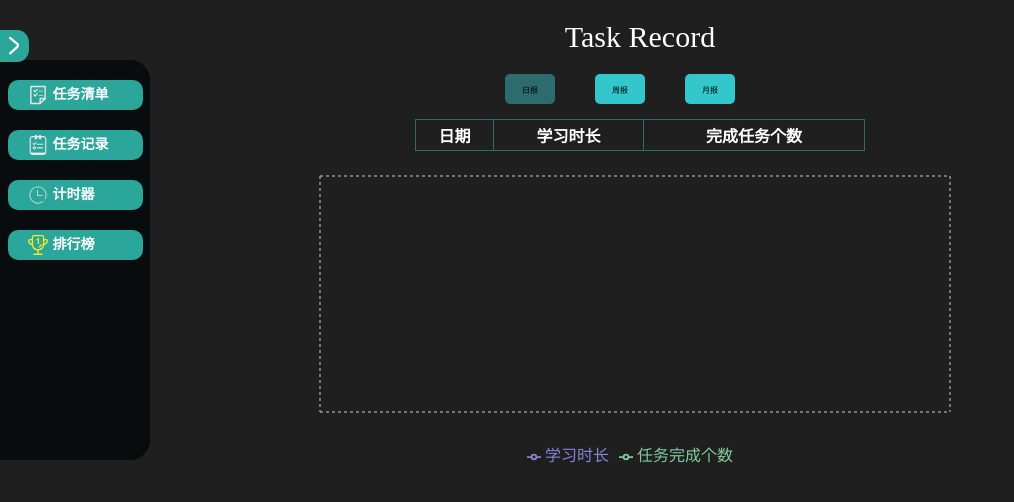
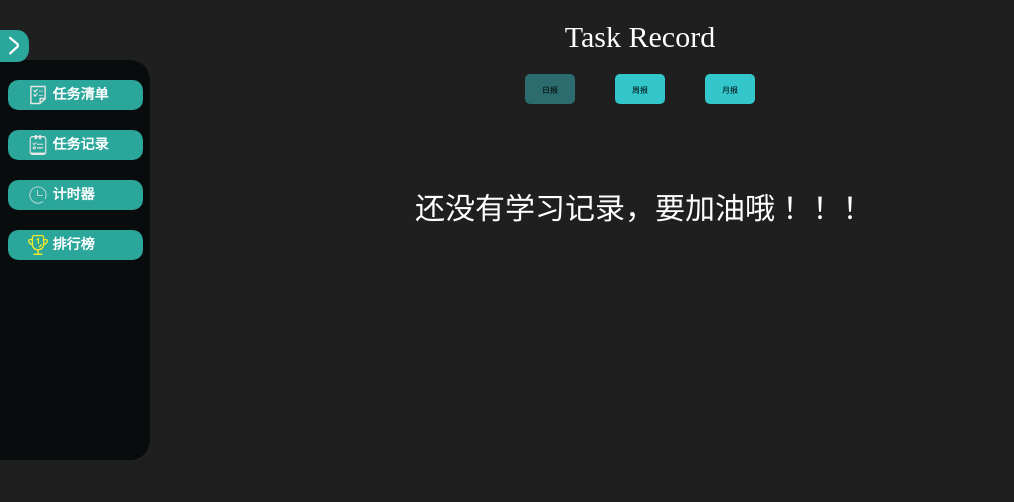
Before and after one commit to zhiblcx/todo, a React (Vite) app: page /taskrecord in a window 1280 px wide. Shown: the top 502 px of the page, without its empty margins (0-1014 px from the left). Built offline with nearby package versions, Linux system fonts and the light colour scheme.

Commit message:
fix:detail

```diff
--- a/src/components/RecordTable/index.css
+++ b/src/components/RecordTable/index.css
@@ -30,7 +30,8 @@ table {
 .taskBtnState {
   height: 30px;
   width: 50px;
-  margin-right: 40px;
+  margin-left: 20px;
+  margin-right: 20px;
   font-size: 8px;
   font-weight: 500;
   border: none;
--- a/src/components/RecordTable/index.jsx
+++ b/src/components/RecordTable/index.jsx
@@ -114,6 +114,9 @@ export default function RecordTable() {
 
   function handlerWeekBtn() {
     setStyleBtn(1)
+    if (weekTimer.some((timer) => timer.date.split('-')[0] == 'undefined')) {
+      return
+    }
     setTimer(weekTimer)
   }
 
@@ -153,9 +156,16 @@ export default function RecordTable() {
           月报
         </button>
       </div>
+
+      <div
+        style={{ display: data.length <= 0 ? 'block' : 'none', color: 'white', fontSize: '30px', marginTop: '80px' }}
+      >
+        还没有学习记录，要加油哦！！！
+      </div>
       <table
         className="tableStyle"
         ref={table}
+        style={{ display: data.length <= 0 ? 'none' : '' }}
       >
         <thead>
           <tr>
@@ -186,7 +196,10 @@ export default function RecordTable() {
           )}
         </tbody>
       </table>
-      <div ref={chart}>
+      <div
+        ref={chart}
+        style={{ display: data.length <= 0 ? 'none' : 'block' }}
+      >
         <LineChart
           style={{ margin: '20px auto' }}
           width={800}
```
